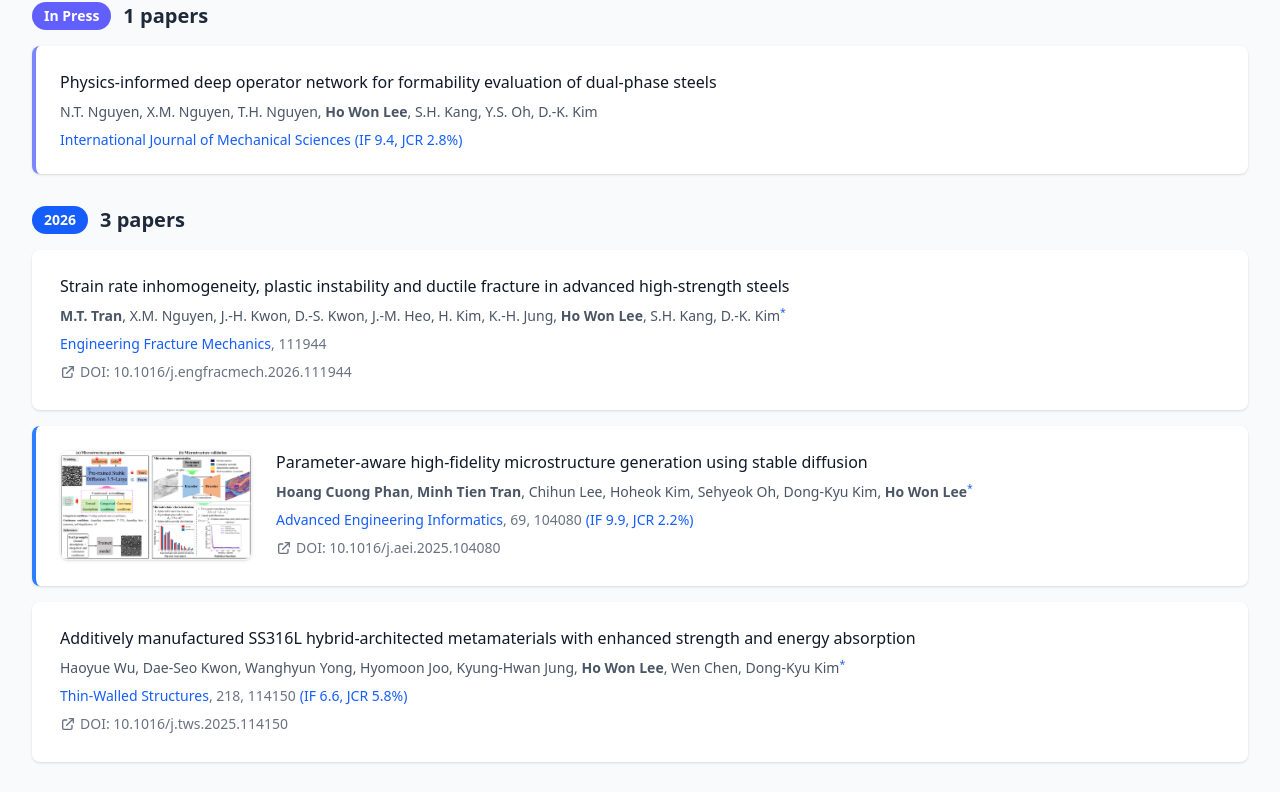
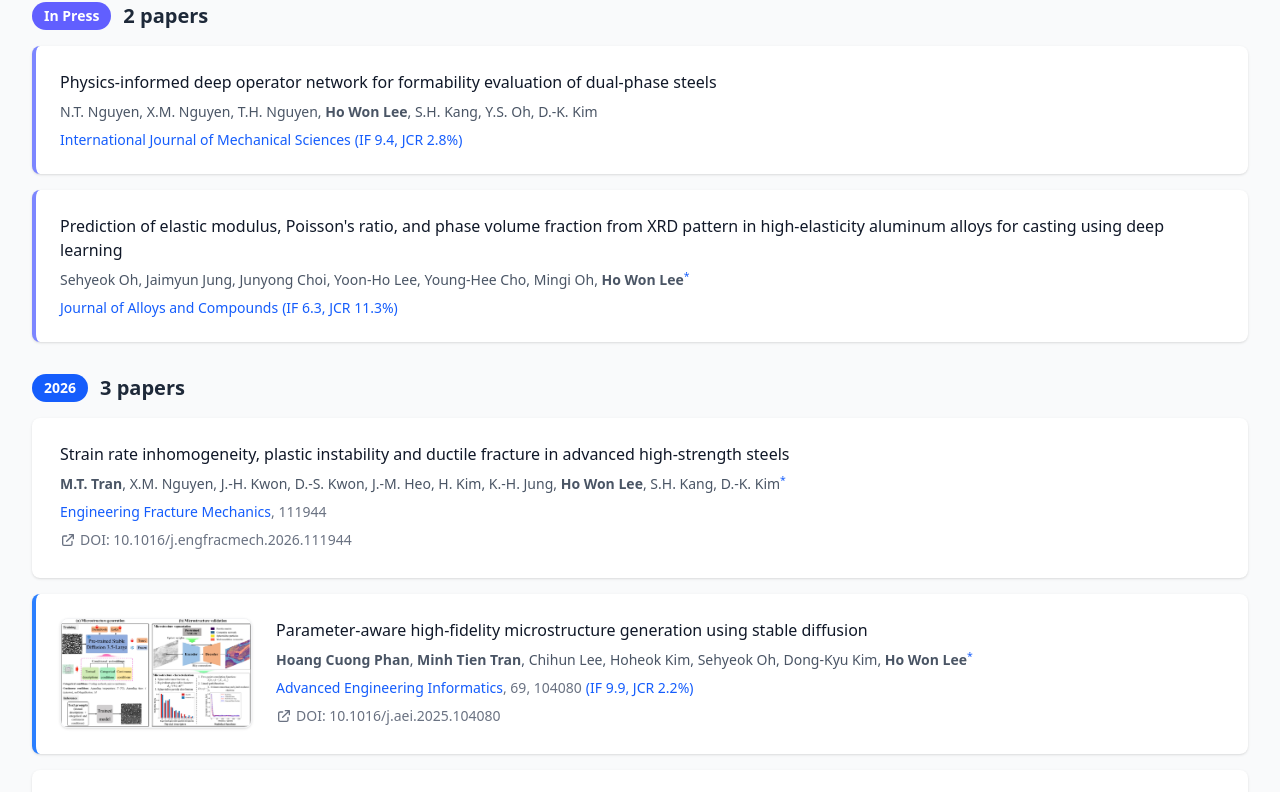
Before and after one commit to varde80/varde80.github.io, a Vue app: page /achievements in a window 1280 px wide. Shown: the part 1026-1818 px from the top of the page. Built offline with nearby package versions, Linux system fonts and the light colour scheme.

Commit message:
feat: Merge accepted status into In Press section

```diff
--- a/src/pages/AchievementsPage.vue
+++ b/src/pages/AchievementsPage.vue
@@ -147,10 +147,10 @@ const filteredConferences = computed(() => {
   return conferences.value
 })
 
-// Separate In Press from filtered journals
+// Separate In Press / Accepted from filtered journals
 const inPress = computed(() => {
   return filteredJournals.value
-    .filter(p => (p as any).status === 'In Press')
+    .filter(p => (p as any).status === 'In Press' || (p as any).status === 'accepted')
     .sort((a, b) => {
       // Sort by ID is usually fine, or year
       const idA = parseInt(a.id.replace(/[^0-9]/g, ''))
```
